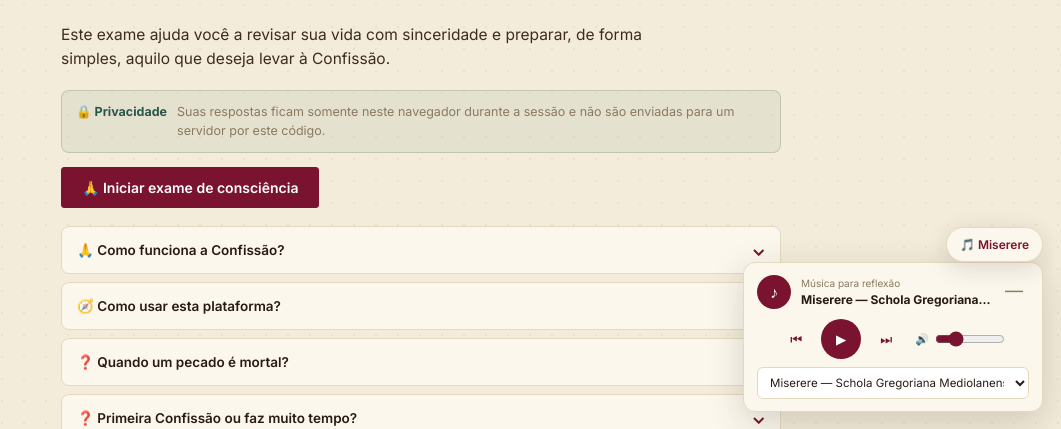
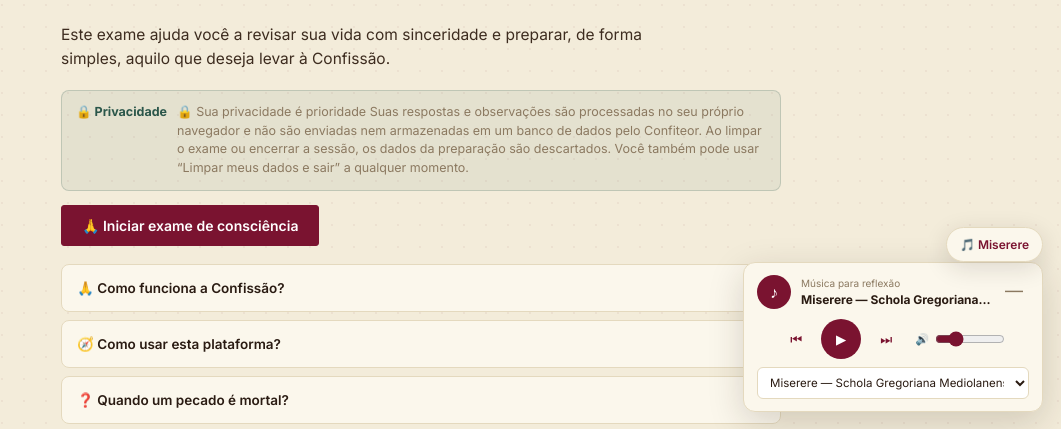
Before and after one commit to rickjordan20/confiteor, a plain HTML site: page index.html in a window 1280 px wide. Shown: the part 370-799 px from the top of the page, without its empty margins (219-1280 px from the left). Drawn offline with Linux system fonts and the light colour scheme.

Commit message:
atualiza mensagem de segurança

```diff
--- a/index.html
+++ b/index.html
@@ -50,7 +50,9 @@
 
     <div class="privacy-note">
       <strong>🔒 Privacidade</strong>
-      <span>Suas respostas ficam somente neste navegador durante a sessão e não são enviadas para um servidor por este código.</span>
+      <span>🔒 Sua privacidade é prioridade
+            Suas respostas e observações são processadas no seu próprio navegador e não são enviadas nem armazenadas em um banco de dados pelo Confiteor. Ao limpar o exame ou encerrar a sessão, os dados da preparação são descartados. Você também pode usar “Limpar meus dados e sair” a qualquer momento.
+      </span>
     </div>
 
     <div class="intro-actions">
```
